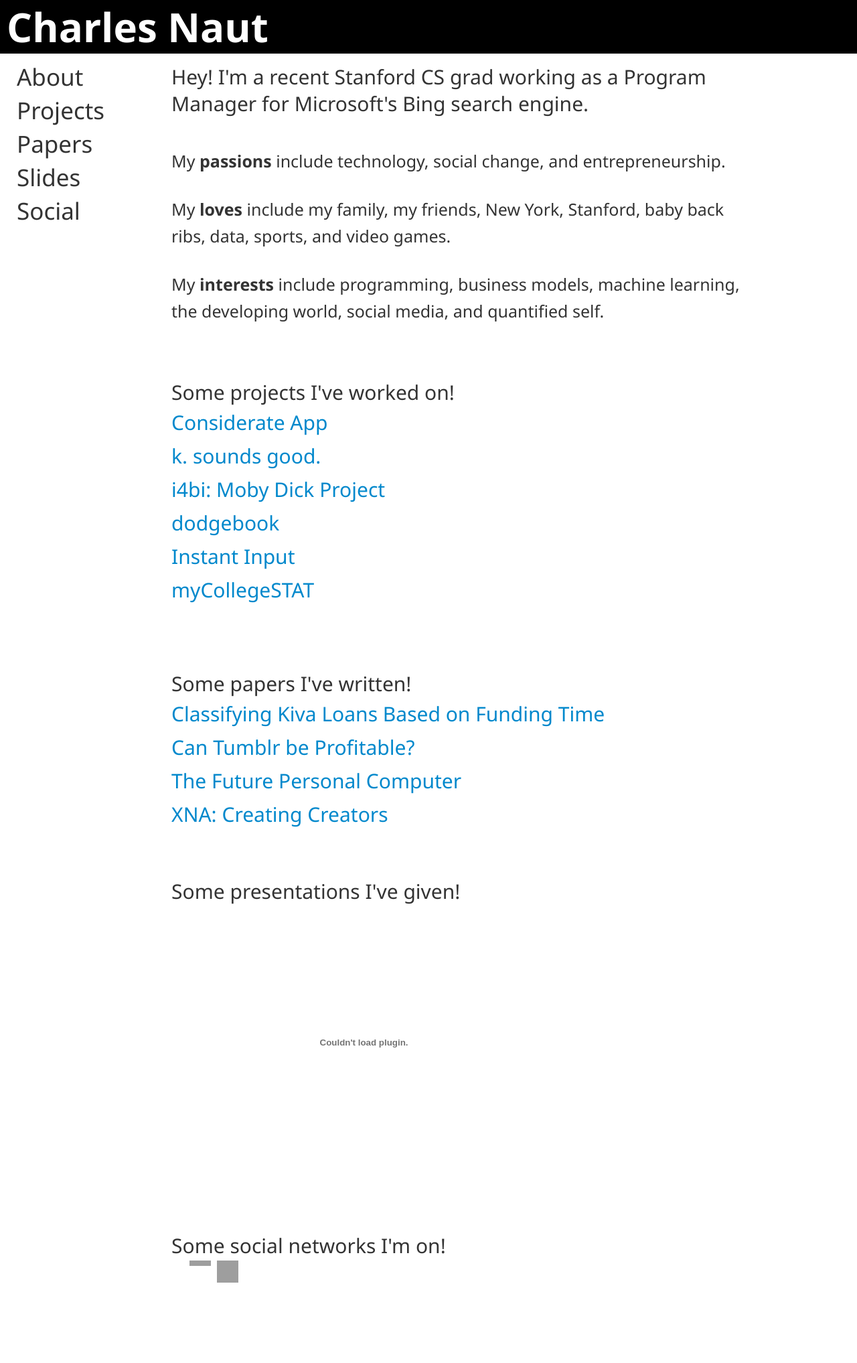
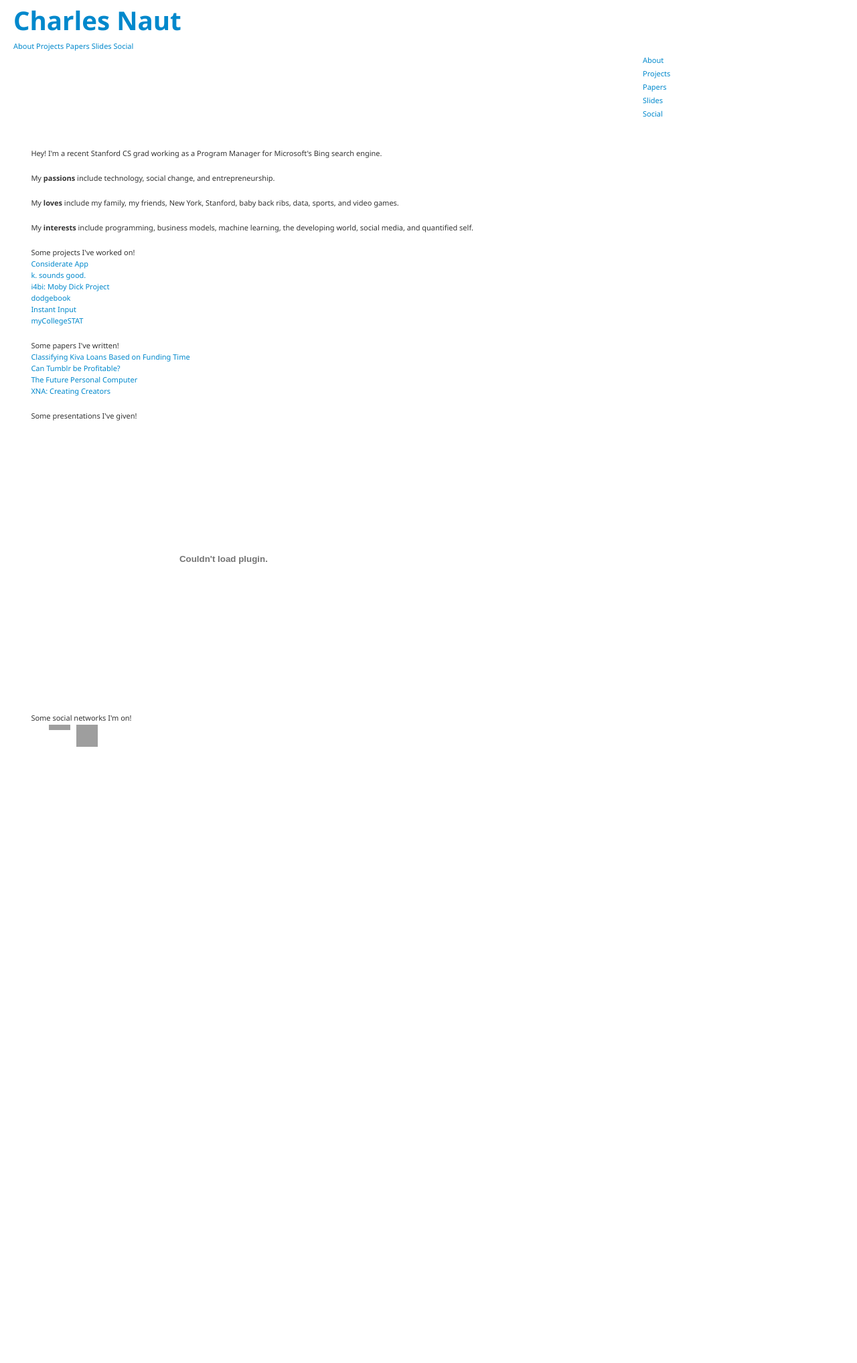
Before and after one commit to cnaut/charlesnaut.com-old, a Django app: page / in a window 1280 px wide. Shown: the whole page at 67% size. After the commit the page ends 1115 px from the top, so only its background shows below. Run offline with Django 3.2, Linux system fonts and the light colour scheme; grey boxes are pictures that could not be loaded.

Commit message:
Create simple version of homepage

```diff
--- a/charlesnaut/charlesnaut/urls.py
+++ b/charlesnaut/charlesnaut/urls.py
@@ -11,6 +11,7 @@
     url(r'^v1', 'pages.views.v1', name='v1'),
     url(r'^v2', 'pages.views.v2', name='v2'),
     url(r'^v3', 'pages.views.v3', name='v3'),
+    url(r'^v5', 'pages.views.v5', name='v5'),
     url(r'^resume', 'django.views.static.serve', {'document_root': '/static/resume.pdf'}),
 
     #url(r'^mobydick/(?P<path>.*)$', 'django.views.static.serve', {'document_root': '/static/mobydick'}),
--- a/charlesnaut/pages/static/css/main.css
+++ b/charlesnaut/pages/static/css/main.css
@@ -1,177 +1,3 @@
 body * {
     font-family: "Segoe UI", Candara, "Bitstream Vera Sans", "DejaVu Sans", "Bitstream Vera Sans", "Trebuchet MS", Verdana, "Verdana Ref", sans-serif
 }
-
-#banner {
-    margin: 0;
-    width: 100%;
-    color: white;
-    background-color: black;
-    background-repeat: no-repeat;
-    position: fixed;
-}
-
-
-#banner-name {
-    padding: 10px;
-    font-size: 60px;
-}
-
-#banner-name a {
-    color: white;
-    text-decoration: none;
-}
-
-#container {
-    padding-top: 50px;
-}
-
-#top-bar{
-	position: fixed;
-	margin-top: 65px;
-}
-
-@media (max-width: 700px) {
-	#banner-name {
-		font-size: 40px;
-	}
-
-	#top-bar {
-		display: block;
-		font-size: 25px;
-		margin-left: 0px;
-	}
-
-	#side-bar {
-		display: none;
-	}
-
-	#content {
-		padding-top: 35px;
-		width: 100%
-	}
-
-    .page {
-		font-size: 20px;
-    }
-
-	#main .main-details {
-		font-size: 15px;
-	}
-
-	body {
-		padding: 0px;
-	}
-}
-
-@media (min-width: 701px) {
-	#top-bar {
-		display: none;
-	}
-
-	#side-bar {
-		display: block;
-		font-size: 35px;
-	}
-
-	.page {
-		font-size: 30px;
-	}
-
-
-	#main .main-details {
-		font-size: 25px;
-	}
-}
-
-
-#bio {
-    float: right;
-    width: 555px;
-    padding: 10px;
-    font-size: 28px;
-    line-height: 40px;
-}
-
-#side-bar, #top-bar {
-    padding-top: 40px;
-    font-family: "Segoe UI", Candara, "Bitstream Vera Sans", "DejaVu Sans", "Bitstream Vera Sans", "Trebuchet MS", Verdana, "Verdana Ref", sans-serif
-}
-
-.menu-item {
-    padding-top: 15px;
-    padding-bottom: 15px;
-    padding-left: 5px;
-}
-
-.menu-item:hover {
-    background-color: black;
-    color: white;
-}
-
-.menu-item a {
-    color: #333;
-}
-
-.menu-item:hover a {
-    background-color: black;
-    color: white;
-}
-.menu-item a:hover {
-    background-color: black !important;
-    color: white;
-    text-decoration: none;
-}
-
-.side-nav .active + li {
-    background-color: black;
-}
-
-.side-nav .active + li a {
-    color: white;
-}
-
-.top-nav .active {
-    background-color: black;
-}
-
-.top-nav .active {
-    color: white;
-}
-
-.page {
-    padding: 25px;
-    line-height: 40px;
-}
-
-#main p {
-    padding-bottom: 12px;
-}
-
-p#main-intro {
-    padding-bottom: 25px;
-}
-
-div.hidden-page {
-    display: none !important;
-}
-
-#project-page p {
-    padding-bottom: 5px;
-}
-
-#project-page div {
-    font-size: 37px;
-}
-
-#projects {
-    padding-bottom: 50px;
-}
-
-#projects div, #papers div {
- line-height: 50px;
-}
-
-#end-padding {
-    height: 120px;
-}
--- a/charlesnaut/pages/views.py
+++ b/charlesnaut/pages/views.py
@@ -16,5 +16,8 @@
 def v3(request):
     return render_to_response("pages/home3.html")
 
+def v5(request):
+    return render_to_response("pages/home5.html")
+
 def projects(request):
     return render_to_response("pages/projects.html")
```
Also changed, not shown: charlesnaut/pages/static/css/index.css (added, +22 -0 lines), charlesnaut/templates/pages/home5.html (added, +41 -0 lines).
